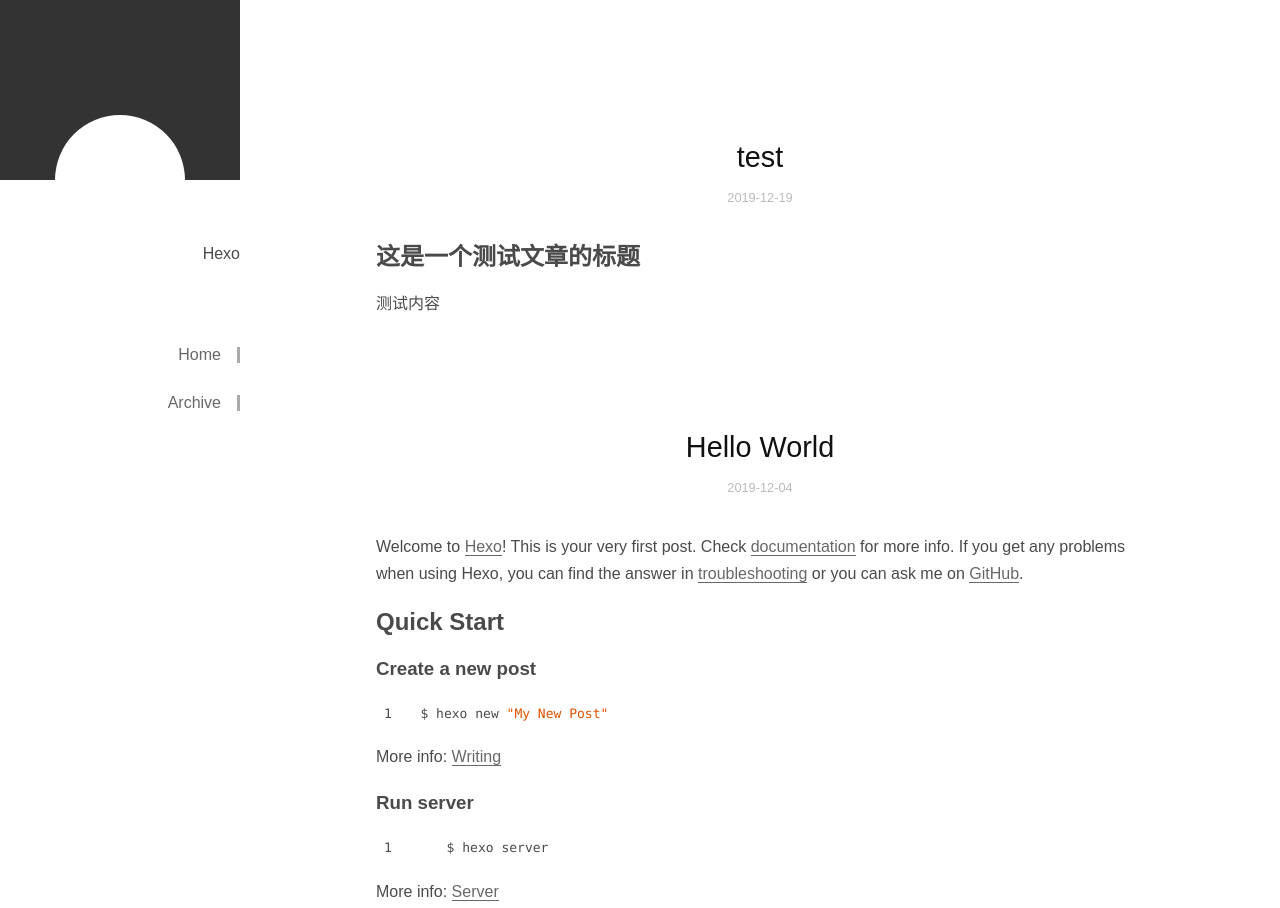
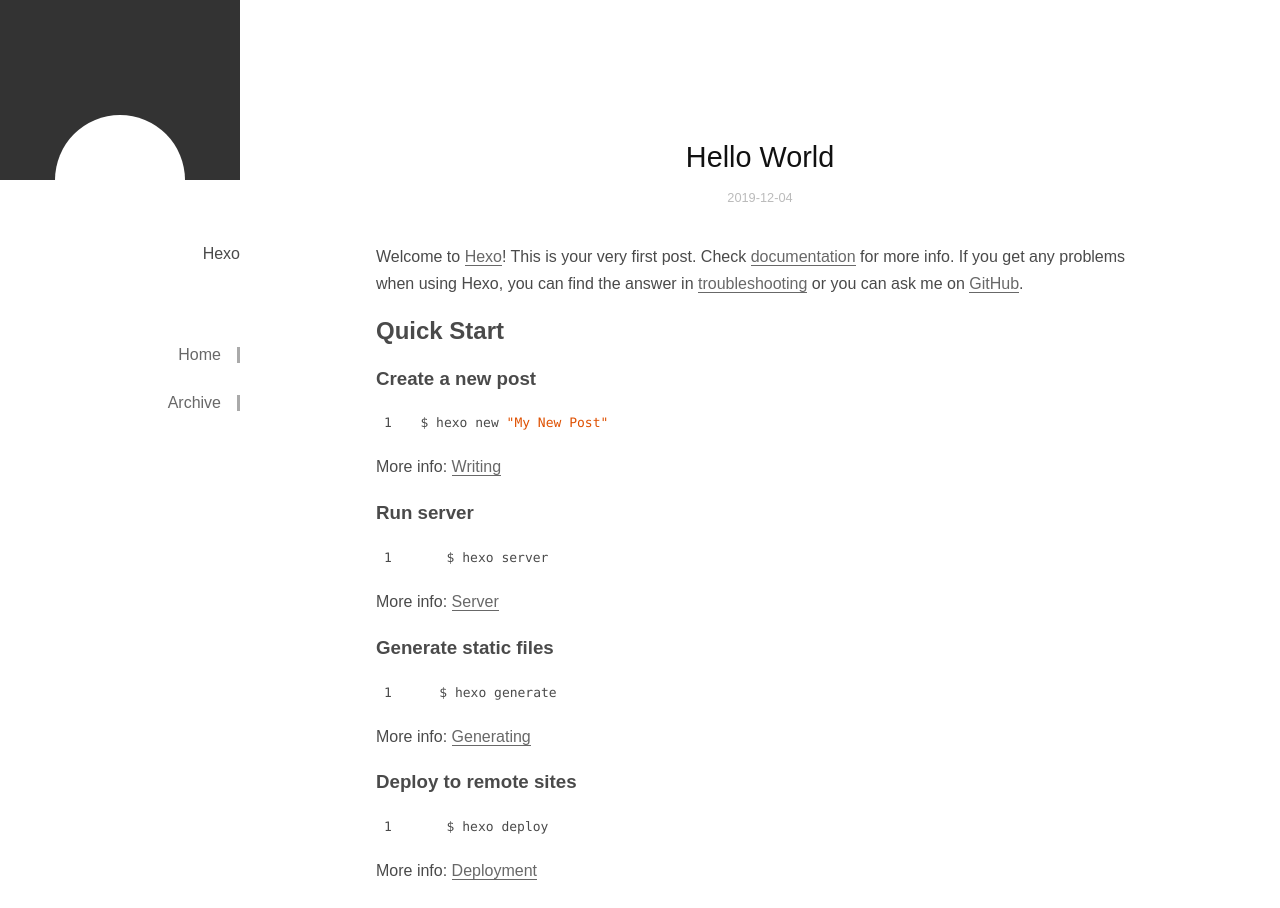
Before and after one commit to Q-DRAGON/Q-DRAGON.github.io, a plain HTML site: page index.html in a window 1280 px wide. Shown: the top 908 px of the page. Drawn offline with Linux system fonts and the light colour scheme; a small style sheet from the web is missing.

Commit message:
Site updated: 2019-12-19 13:50:56

```diff
--- a/index.html
+++ b/index.html
@@ -48,33 +48,6 @@
         <div data-pager-shell>
             <ul class="Index">
 
-
-    <li>
-      <article class='ListView'>
-    <header class="title">
-
-        <h1>
-          <a href="/2019/12/19/test/">test</a>
-        </h1>
-
-      <div class='ListMeta'>
-  <time datetime="2019-12-19T05:32:00.000Z" itemprop="datePublished">
-    2019-12-19
-  </time>
-
-
-</div>
-
-    </header>
-    <div>
-
-        <h2 id="这是一个测试文章的标题"><a href="#这是一个测试文章的标题" class="headerlink" title="这是一个测试文章的标题"></a>这是一个测试文章的标题</h2><p>测试内容</p>
-
-
-    </div>
-</article>
-
-    </li>
 
     <li>
       <article class='ListView'>
```
Also changed, not shown: 2019/12/19/test/index.html (deleted, +0 -103 lines), archives/2019/12/index.html (+0 -14 lines), archives/2019/index.html (+0 -14 lines), archives/index.html (+0 -14 lines).
